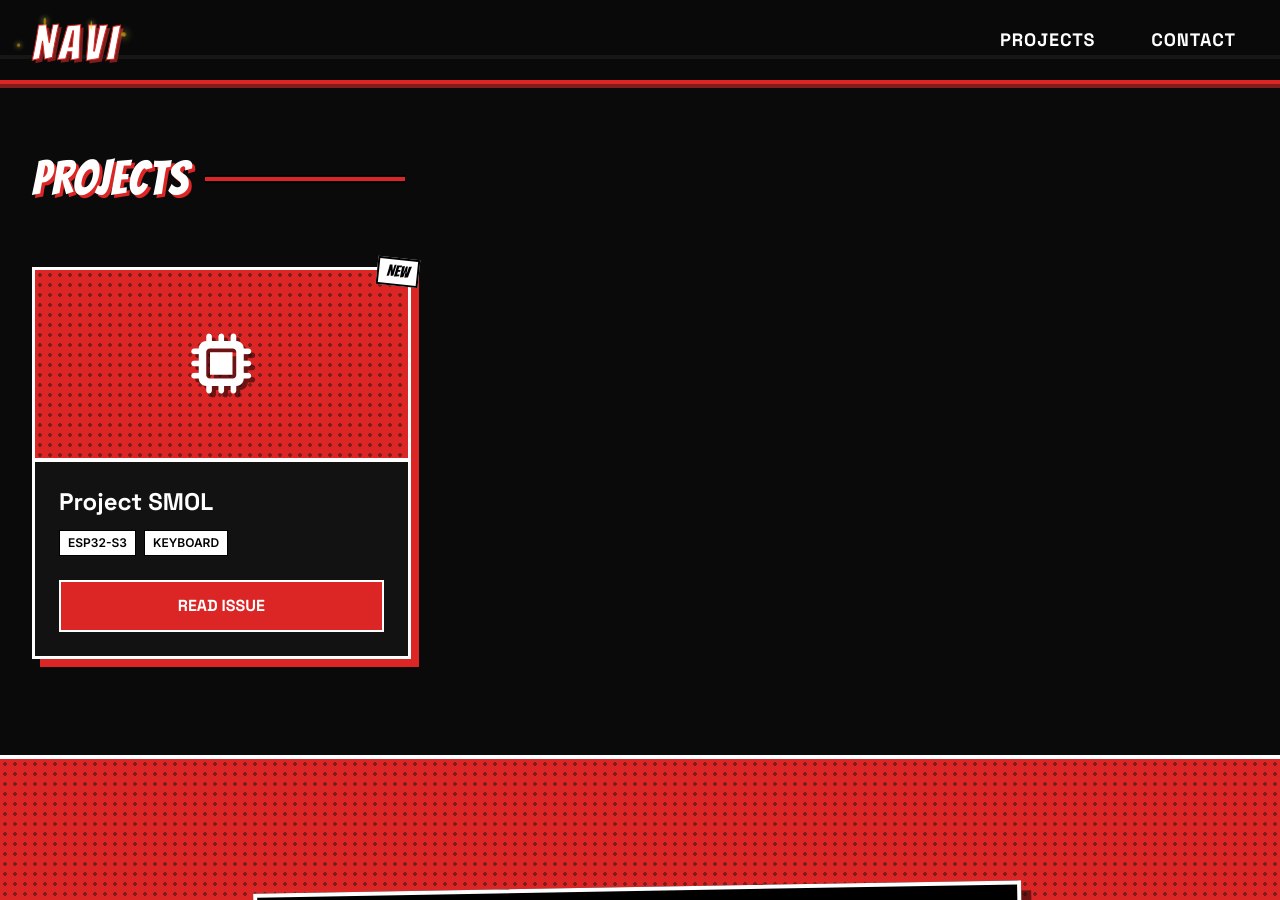
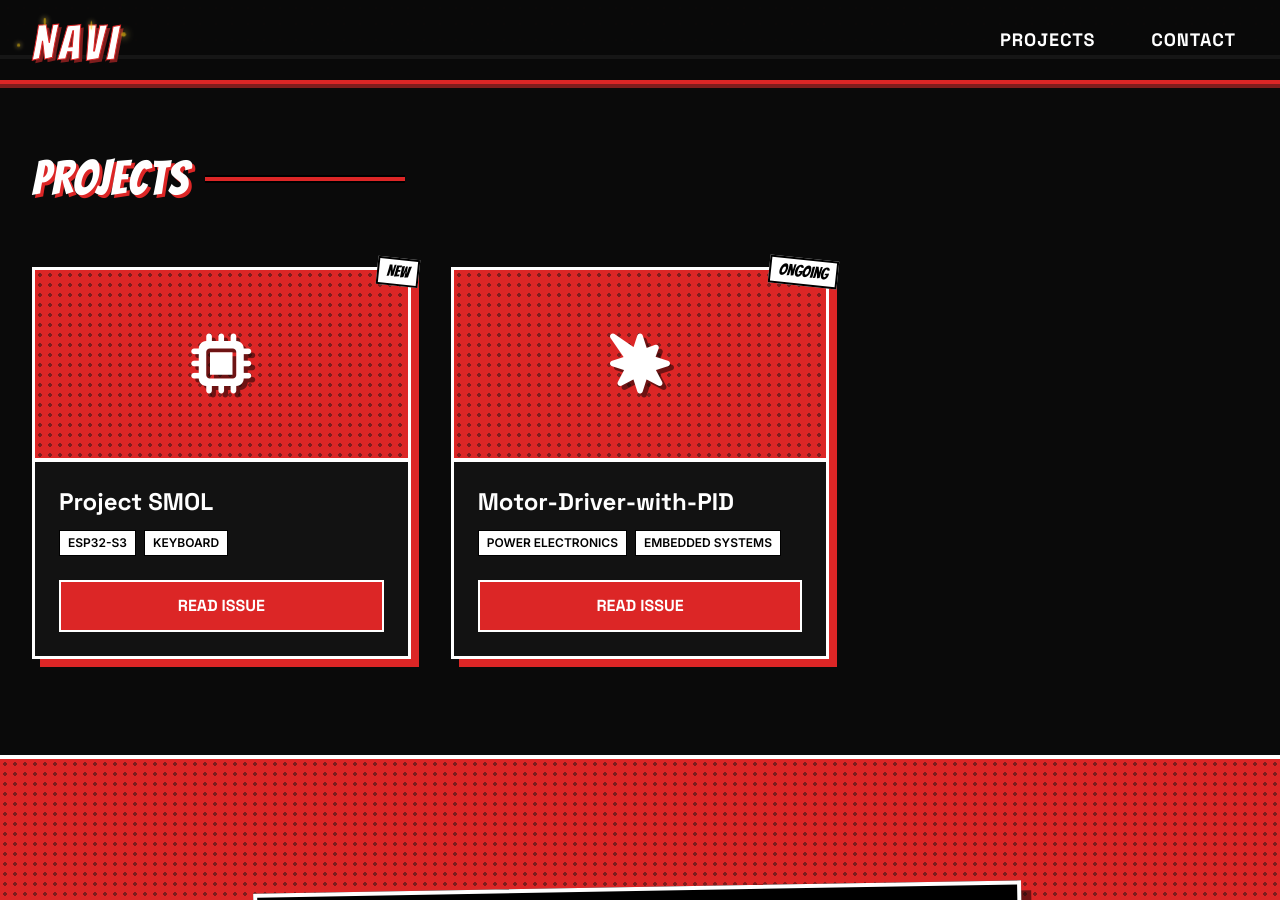
Before and after one commit to Pruthvik27/navi.github.io, a Jekyll site: the page index.html, which Jekyll copies as it is, in a window 1280 px wide and 900 px high, scrolled down 795 px. Built offline with Jekyll 4.4.1, drawn with Linux system fonts in a browser that asks for light colours; nearby versions of some CDN libraries.

Commit message:
Project - 2 Created

```diff
--- a/index.html
+++ b/index.html
@@ -263,6 +263,32 @@
                     </div>
                 </div>
 
+                <!-- Project Card 2 -->
+                <div class="bg-panel-bg comic-border comic-shadow flex flex-col h-full group relative overflow-visible">
+                    <div class="absolute -top-3 -right-3 bg-white text-black font-comic px-2 border-2 border-black z-10 transform rotate-6">Ongoing</div>
+
+                    <div class="h-48 halftone-panel flex items-center justify-center border-b-4 border-white">
+                        <!-- You can change the icon here if you want! -->
+                        <i class="fas fa-burst text-6xl text-white group-hover:scale-125 transition-transform duration-300 drop-shadow-[4px_4px_0_rgba(0,0,0,0.5)]"></i>
+                    </div>
+
+                    <div class="p-6 flex-grow flex flex-col">
+                        <!-- 1. CHANGE THE CARD TITLE HERE -->
+                        <h3 class="text-2xl font-heading font-bold text-white mb-3">Motor-Driver-with-PID</h3>
+
+                        <!-- 2. CHANGE YOUR TECH TAGS HERE -->
+                        <div class="flex flex-wrap gap-2 mb-6">
+                            <span class="text-xs text-black font-bold bg-white px-2 py-1 border border-black uppercase">Power Electronics</span>
+                            <span class="text-xs text-black font-bold bg-white px-2 py-1 border border-black uppercase">Embedded Systems</span>
+                        </div>
+
+                        <!-- 3. UPDATE THE LINK TO MATCH YOUR PERMALINK FROM STEP 1 -->
+                        <a href="/motor-driver/" class="mt-auto block w-full py-3 bg-crimson-red text-white border-2 border-white font-heading font-bold uppercase text-center hover:bg-white hover:text-black hover:border-black transition-colors">
+                            Read Issue
+                        </a>
+                    </div>
+                </div>
+
             </div>
         </div>
     </section>
```
